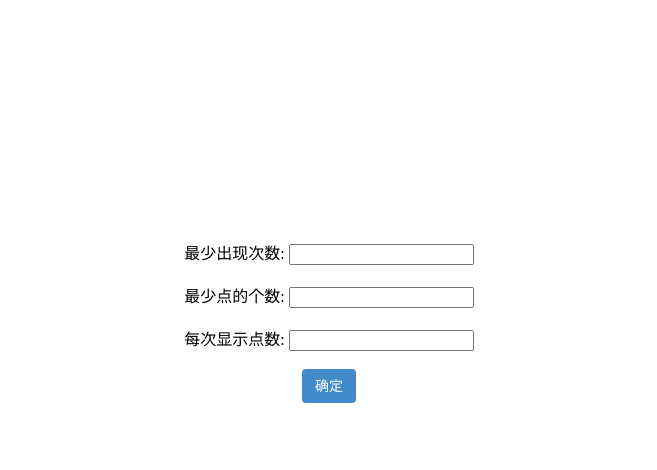
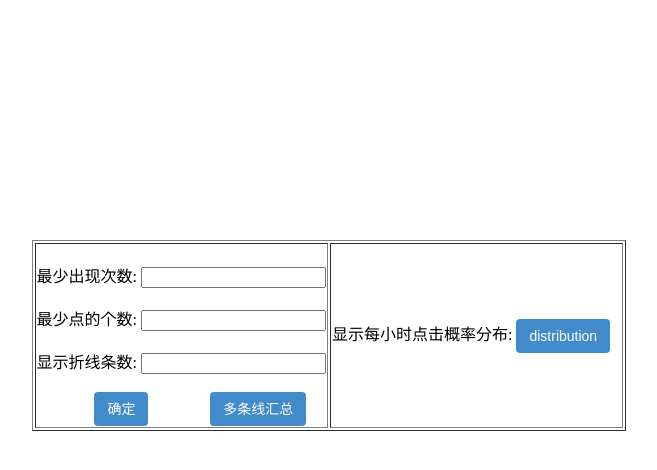
Before and after one commit to whuchenrui/experiment_data, a Python web app: template application/web/templates/position_bias.html in a window 1280 px wide. Shown: the part 286-756 px from the top of the page, without its empty margins (311-968 px from the left). Run offline with Jinja, Linux system fonts and the light colour scheme; the template is opened without the code that fills it, so the values that code supplies are empty.

Commit message:
添加两个新的请求按钮

```diff
--- a/application/web/templates/position_bias.html
+++ b/application/web/templates/position_bias.html
@@ -11,14 +11,29 @@
 <body>
     <div id="container" style="min-width:700px;height:500px"></div>
     <br>
-    <div id="rule" align = 'center' >
+    <table border="1px" class="center">
+        <tr style="width: 400px" class="center">
+            <td style="width: 50%">
+                <div id="rule">
+                    <br>
                     <label>最少出现次数: </label><input type="text" name="min_show" id="min_show"><br>
                     <br>
                     <label>最少点的个数: </label><input type="text" name="min_page" id="min_page"><br>
                     <br>
-        <label>每次显示点数: </label><input type="text" name="max_pic_num" id="max_pic_num"><br>
+                    <label>显示折线条数: </label><input type="text" name="max_pic_num" id="max_pic_num"><br>
                     <br>
-        <input type="submit" value="确定" class="btn btn-primary" onclick="get_data()">
+                    <input type="submit" value="确定" class="btn-left btn btn-primary " onclick="get_pb_data()">
+                    <input type="submit" value="多条线汇总" class="btn-left btn btn-primary " onclick="get_pb_data_total()">
                 </div>
+            </td>
+            <td style="width: 50%">
+                <div>
+                    <label> 显示每小时点击概率分布: </label>
+                    <input type="submit" value="distribution" class="btn btn-primary" onclick="get_pb_hour_data()">
+                </div>
+            </td>
+        </tr>
+    </table>
+
 </body>
 </html>
```
Lines whose indentation alone changed are shown as unchanged.
